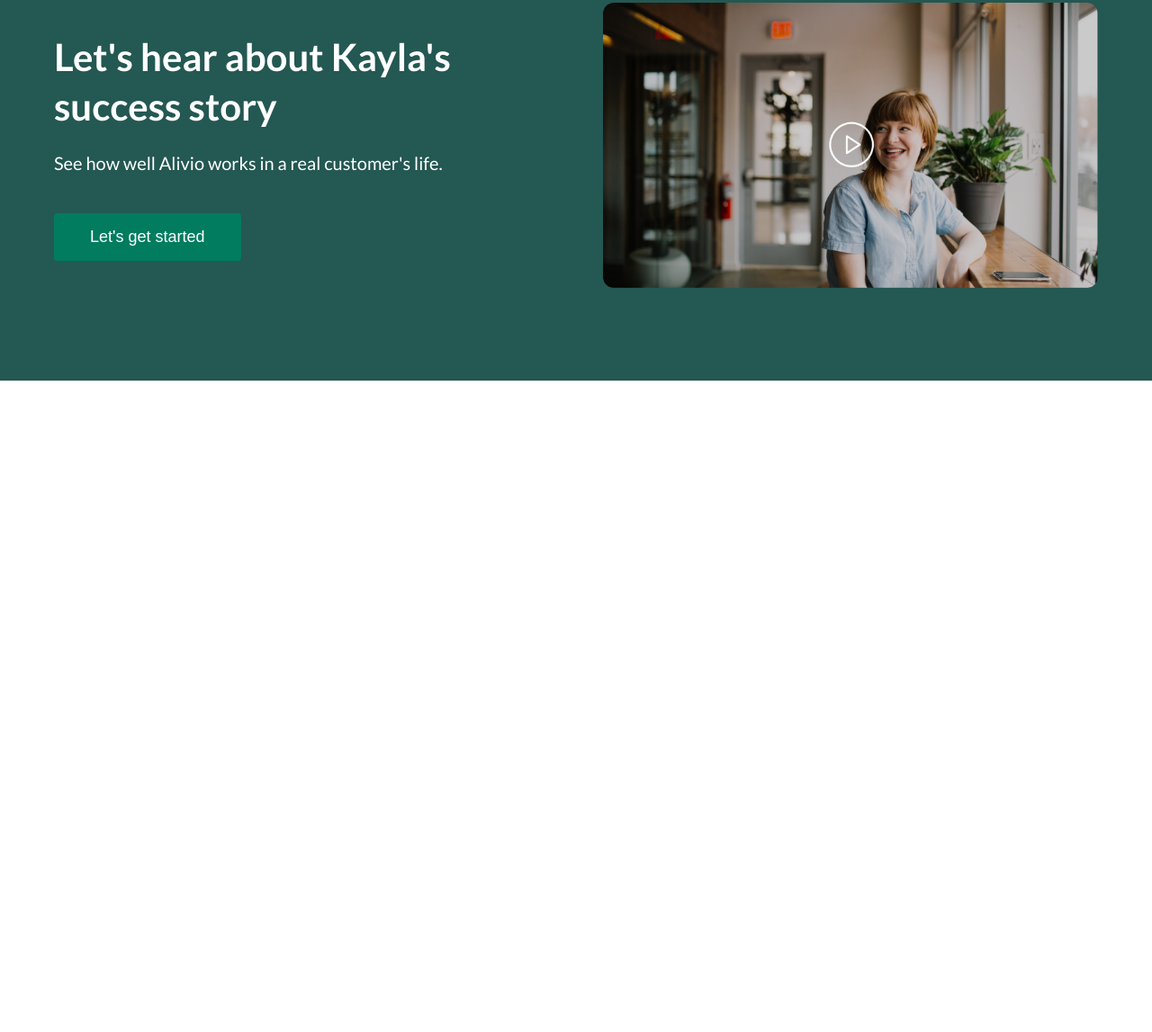
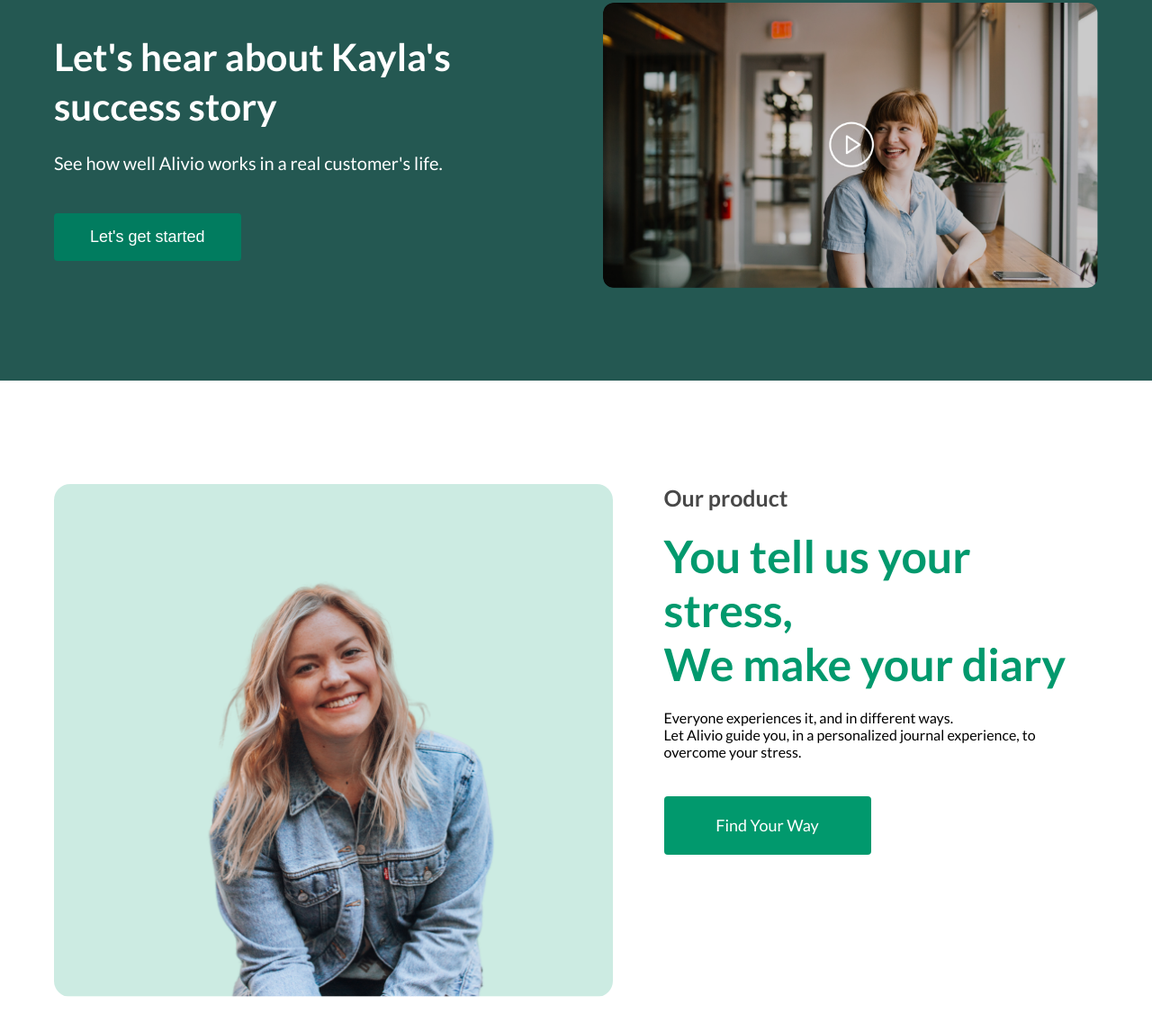
Before and after one commit to AlekCawka/Alivio_page, a plain HTML site: page index.html in a window 1280 px wide. Shown: the part 2624-3771 px from the top of the page at 90% size. Before the commit the page ends 3047 px from the top, so only its background shows below. Drawn offline with Linux system fonts and the light colour scheme; files whose address does not match are found by name.

Commit message:
product section

```diff
--- a/index.css
+++ b/index.css
@@ -5,3 +5,4 @@
 @import url(styles/about.css);
 @import url(styles/card.css);
 @import url(styles/success.css);
+@import url(styles/product.css);
--- a/index.html
+++ b/index.html
@@ -120,7 +120,29 @@
             </div>
         </section>
 
+        <section class="product">
+            <div class="container">
+                <div class="product__wrapper">
+                    <div class="product__priview">
+                        <img src="assets/group 56.png" alt="product-product-proview" class="product__proview-img">
+                    </div>
 
+                    <div class="product__content">
+                        <h5 class="product__info">Our product</h5>
+                        <p class="product__title">
+                            You tell us your stress,<br>
+                            We make your diary
+                        </p>
+                        <p class="product__desc">
+                            Everyone experiences it, and in different ways.<br>
+                            Let Alivio guide you, in a personalized journal experience, to<br>
+                            overcome your stress.
+                        </p>
+                        <button class="btn">Find Your Way</button>
+                    </div>
+                </div>
+            </div>
+        </section>
     </main>
 </body>
 
--- /dev/null
+++ b/styles/product.css
@@ -0,0 +1,87 @@
+.product {
+    padding: 115px 0 240px 0;
+}
+
+.product__wrapper {
+    width: 100%;
+    position: relative;
+    display: flex;
+    justify-content: space-between;
+    align-items: start;
+    gap: 57px;
+}
+
+.product__priview {
+    border-radius: 18px;
+    overflow: hidden;
+    height: 570px;
+}
+
+.product__proview-img {
+    height: 570px;
+    width: 100%;
+    height: 100%;
+    object-fit: cover;
+}
+
+.product__content {
+    max-width: 530px;
+    display: flex;
+    flex-direction: column;
+    justify-content: start;
+    align-items: start;
+    row-gap: 20px;
+}
+
+.product__info {
+    color: var(--color-light-black);
+    font-size: 25px;
+    font-weight: 600;
+}
+
+.product__title {
+    color: var(--color-light-green);
+    font-size: 50px;
+    font-weight: 700;
+}
+
+.product-desc {
+    color: var(--color-light-black);
+    font-size: 20px;
+    font-weight: 400;
+}
+
+.product__content .btn {
+    width: 230px;
+    height: 65px;
+    margin: 20px 0 0 0;
+}
+
+@media (max-width: 992px) {
+    .product__title {
+        font-size: 32px;
+    }
+
+    .product__content {
+        max-width: 390px;
+    }
+}
+
+@media (max-width: 768px) {
+    .product__wrapper {
+        flex-wrap: wrap;
+        justify-content: center;
+    }
+
+    .product__priview {
+        height: 470px;
+    }
+
+    .product__title {
+        font-size: 28px;
+    }
+
+    .product__desc {
+        font-size: 16px;
+    }
+}
```
